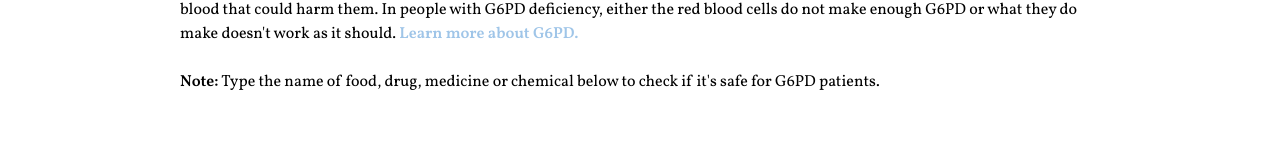
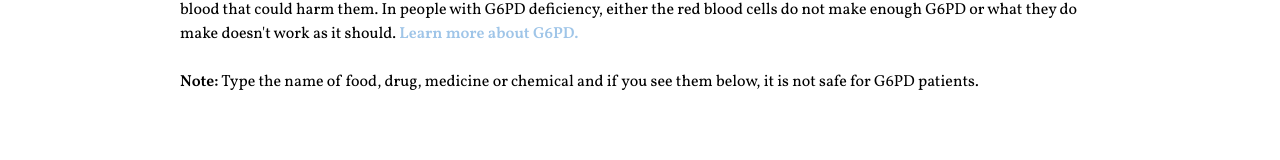
Before and after one commit to odycy21/G6PD-Shepherd, a React (Vite) app: page / in a window 1280 px wide. Shown: the part 282-442 px from the top of the page. Built offline with nearby package versions, Linux system fonts and the light colour scheme; a web font is replaced by a local one.

Commit message:
updated notes on home page

```diff
--- a/src/Home.jsx
+++ b/src/Home.jsx
@@ -11,7 +11,7 @@ const Home = () => {
         <div className="max-w-[1000px] py-20 mx-auto my-auto justify-center items-center">
 
             <div className="p-20 lg:py-5 px-10 py-10">
-                <p className='font-montserrat font-semibold text-xl pb-2'> What is G6PD?</p>
+                <h1 className='font-montserrat font-semibold text-xl pb-2'> What is G6PD?</h1>
                 <p>
                     G6PD deficiency is a genetic disorder that most often affects males. It happens when the body doesn't have enough of an enzyme called glucose-6-phosphate dehydrogenase (G6PD).
                     G6PD helps red blood cells work. It also protects them from substances in the blood that could harm them. In people with G6PD deficiency, either the red blood cells do not make enough G6PD or what they do make doesn't work as it should.
@@ -19,7 +19,7 @@ const Home = () => {
 
                     <br /> <br />
 
-                    <p> <b>Note:</b> Type the name of food, drug, medicine or chemical below to check if it's safe for G6PD patients. </p>
+                    <p> <b>Note:</b> Type the name of food, drug, medicine or chemical and if you see them below, it is not safe for G6PD patients. </p>
 
                     <div className='my-[50px] flex justify-center'>
 
```
